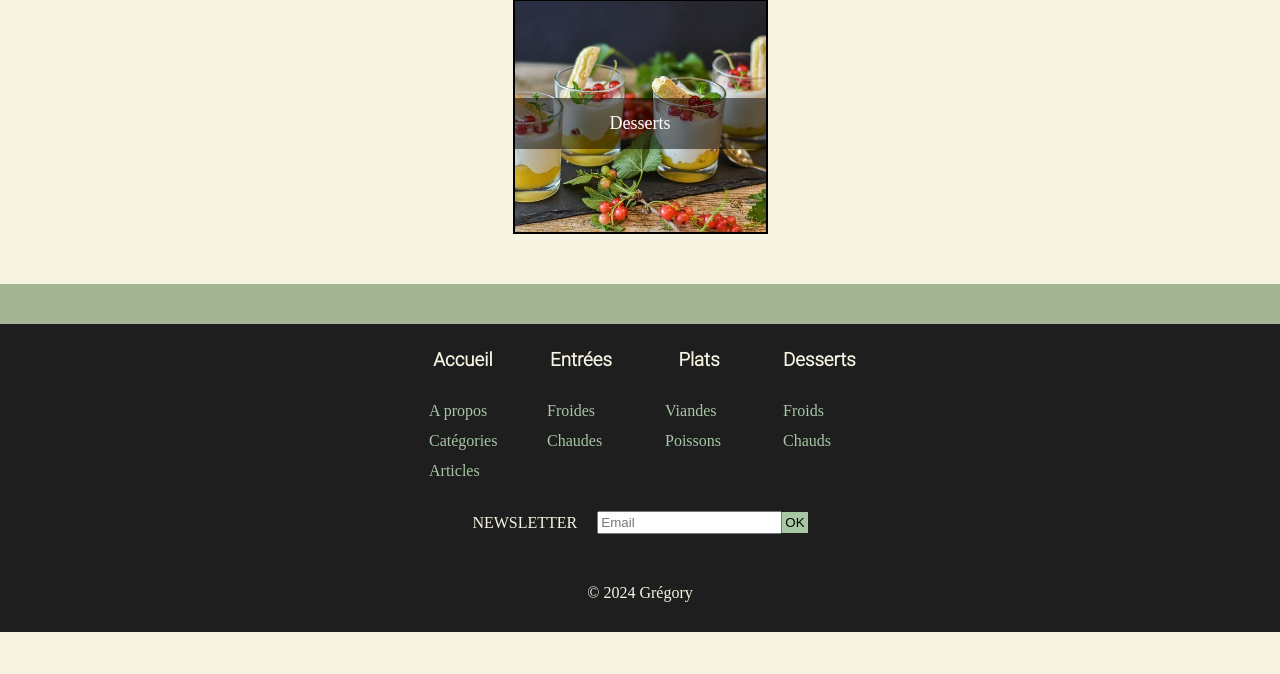
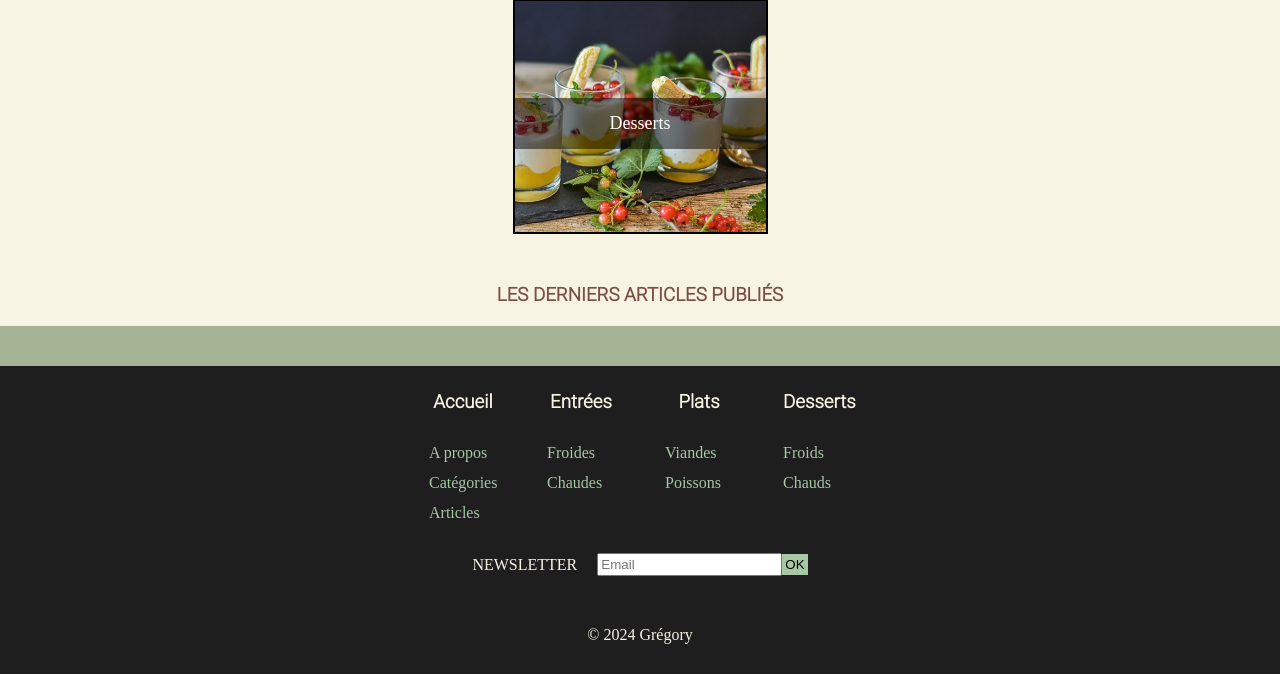
Before and after one commit to GregoryVDev/BlogCuisine, a PHP site: page / in a window 1280 px wide. Shown: the part 2985-3659 px from the top of the page. Before the commit the page ends 3617 px from the top, so only its background shows below. Run offline with PHP 8.4, Linux system fonts and the light colour scheme; some web fonts are replaced.

Commit message:
Added image for the article and added h3 in last section

```diff
--- a/src/css/index.css
+++ b/src/css/index.css
@@ -242,6 +242,16 @@ section h2 {
 }
 
 /* ----------------------
+        LAST ARTICLES
+   ----------------------
+*/
+
+#last h3 {
+  text-transform: uppercase;
+  color: var(--color1);
+}
+
+/* ----------------------
           FOOTER
    ----------------------
 */
--- a/src/index.php
+++ b/src/index.php
@@ -60,7 +60,7 @@
         </div>
     </section>
     <section id="last">
-
+        <h3>Les derniers articles publiés</h3>
     </section>
 
     <?php require_once("./template/footer.php") ?>
```
Also changed, not shown: src/img/plats/boeuf-bourguignon.jpg (added).
